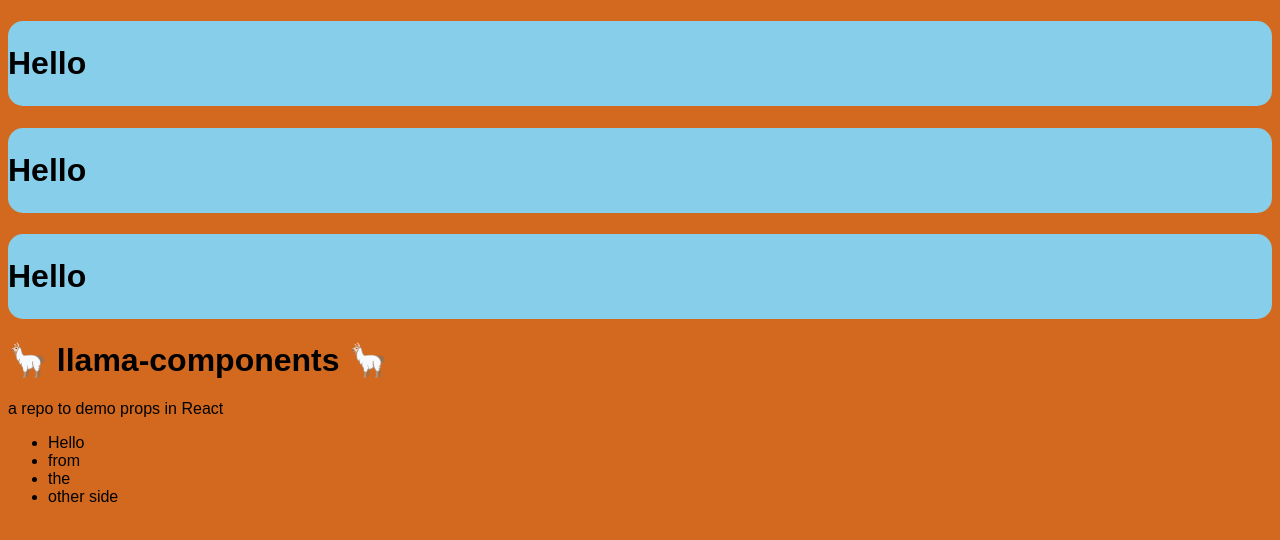
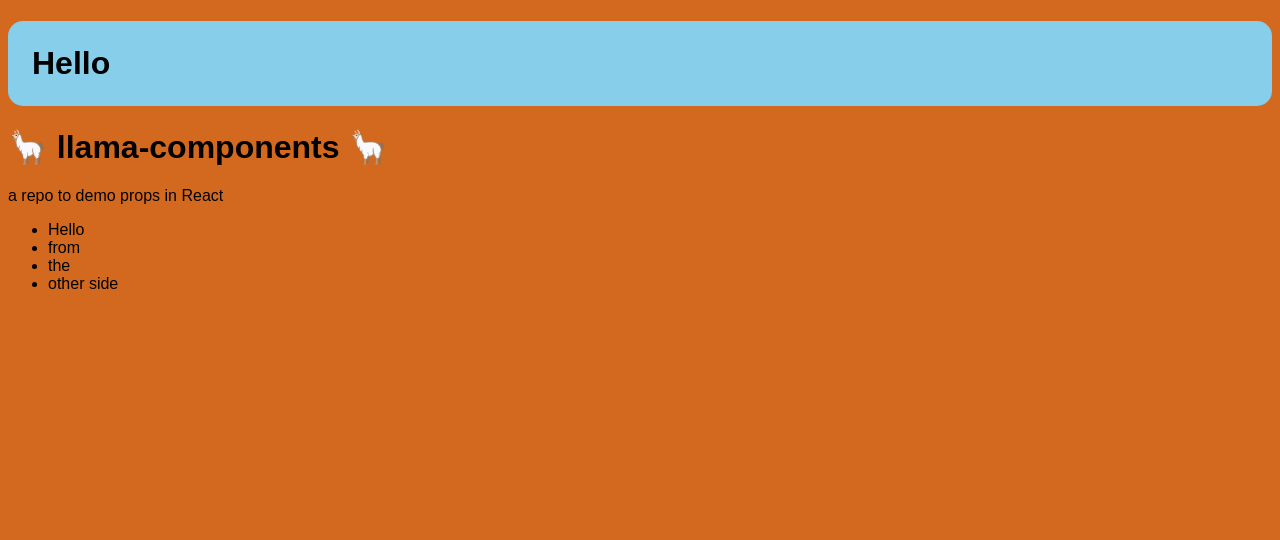
Before and after one commit to niklas-mardby/llama-components, a React (Vite) app: page / in a window 1280 px wide. Shown: the top 540 px of the page. Built offline with nearby package versions, Linux system fonts and the light colour scheme.

Commit message:
Some updates

```diff
--- a/src/App.tsx
+++ b/src/App.tsx
@@ -5,8 +5,6 @@ import List from "./components/List/List";
 function App() {
 	return (
 		<>
-			<Header />
-			<Header />
 			<Header />
 			<h1>🦙 llama-components 🦙</h1>
 			<p>a repo to demo props in React</p>
--- a/src/components/Header/Header.scss
+++ b/src/components/Header/Header.scss
@@ -1,5 +1,5 @@
 .Header {
 	background-color: skyblue;
-	padding: 1.5rem 0;
+	padding: 1.5rem;
 	border-radius: 15px;
 }
```
